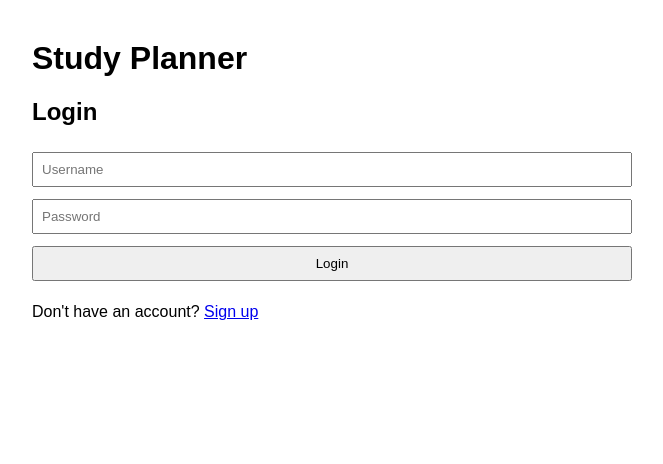
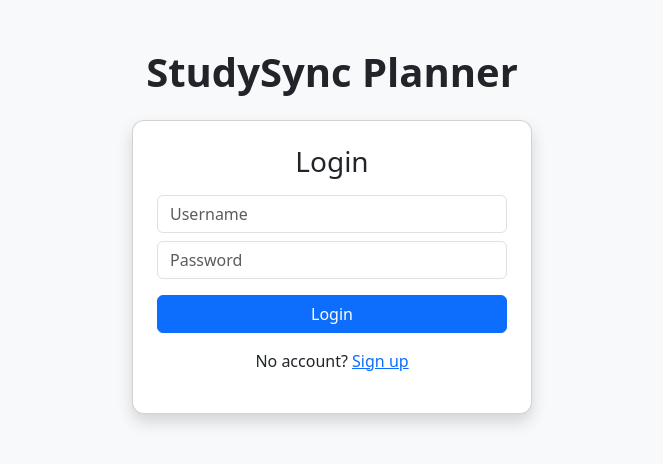
Before and after one commit to Jaycee161/12SOEN_MAJOR_PROJECT, a Flask app: page / in a window 1280 px wide. Shown: the top 464 px of the page, without its empty margins (308-971 px from the left). Run offline with Flask 3, Linux system fonts and the light colour scheme.

Commit message:
updated code

```diff
--- a/study_planner/app.py
+++ b/study_planner/app.py
@@ -2,15 +2,12 @@ from flask import Flask, render_template, request, jsonify
 
 app = Flask(__name__)
 
-# In-memory storage (for demo only)
 users = {}
 tasks = {}
-
 
 @app.route("/")
 def home():
     return render_template("index.html")
-
 
 @app.route("/signup", methods=["POST"])
 def signup():
@@ -28,7 +25,6 @@ def signup():
     tasks[user] = []
     return jsonify({"success": True})
 
-
 @app.route("/login", methods=["POST"])
 def login():
     data = request.get_json()
@@ -40,16 +36,12 @@ def login():
 
     return jsonify({"success": True})
 
-
 @app.route("/tasks/<username>", methods=["GET"])
 def get_tasks(username):
-    username = username.strip()
     return jsonify(tasks.get(username, []))
-
 
 @app.route("/tasks/<username>", methods=["POST"])
 def add_task(username):
-    username = username.strip()
     if username not in tasks:
         return jsonify({"success": False, "message": "User not found"}), 404
 
@@ -61,9 +53,11 @@ def add_task(username):
     if not subject or not task or not due:
         return jsonify({"success": False, "message": "Missing fields"}), 400
 
-    tasks[username].append({"subject": subject, "task": task, "due": due})
+    tasks[username].append({
+        "id": len(tasks[username]) + 1,
+        "subject": subject,
+        "task": task,
+        "due": due
+    })
+
     return jsonify({"success": True})
-
-
-if __name__ == "__main__":
-    app.run(debug=True)
--- a/study_planner/static/style.css
+++ b/study_planner/static/style.css
@@ -1,27 +1,16 @@
-body {
-    font-family: Arial, sans-serif;
-    max-width: 600px;
-    margin: 40px auto;
+.card {
+    border-radius: 12px;
 }
 
-.hidden {
-    display: none;
+.task-card {
+    border-left: 6px solid #0d6efd;
+    padding: 12px;
+    border-radius: 8px;
+    background: white;
+    margin-bottom: 10px;
 }
 
-input,
-button {
-    padding: 8px;
-    margin: 6px 0;
-    width: 100%;
-    box-sizing: border-box;
+.task-date {
+    font-size: 0.9rem;
+    color: #666;
 }
-
-#taskList div {
-    padding: 10px;
-    border: 1px solid #ddd;
-    margin-top: 8px;
-}
-
-button {
-    cursor: pointer;
-}
--- a/study_planner/templates/index.html
+++ b/study_planner/templates/index.html
@@ -3,47 +3,70 @@
 <head>
     <meta charset="UTF-8">
     <title>StudySync</title>
+
+    <link href="https://cdn.jsdelivr.net/npm/bootstrap@5.3.2/dist/css/bootstrap.min.css" rel="stylesheet">
     <link rel="stylesheet" href="{{ url_for('static', filename='style.css') }}">
 </head>
-<body>
 
-<h1>Study Planner</h1>
+<body class="bg-light">
 
-<!-- Login Section-->
-<div id="loginSection">
-    <h2>Login</h2>
-    <input id="loginUser" type="text" placeholder="Username">
-    <input id="loginPass" type="password" placeholder="Password">
-    <button id="loginBtn">Login</button>
+<div class="container py-5">
 
-    <p>Don't have an account? <a href="#" id="showSignupLink">Sign up</a></p>
+    <h1 class="text-center mb-4 fw-bold">StudySync Planner</h1>
+
+    <!-- LOGIN -->
+    <div id="loginSection" class="card shadow p-4 mx-auto" style="max-width: 400px;">
+        <h3 class="text-center mb-3">Login</h3>
+
+        <input id="loginUser" class="form-control mb-2" placeholder="Username">
+        <input id="loginPass" type="password" class="form-control mb-3" placeholder="Password">
+
+        <button id="loginBtn" class="btn btn-primary w-100">Login</button>
+
+        <p class="text-center mt-3">
+            No account? <a href="#" id="showSignupLink">Sign up</a>
+        </p>
+    </div>
+
+    <!-- SIGNUP -->
+    <div id="signupSection" class="card shadow p-4 mx-auto d-none" style="max-width: 400px;">
+        <h3 class="text-center mb-3">Create Account</h3>
+
+        <input id="signupUser" class="form-control mb-2" placeholder="Choose a username">
+        <input id="signupPass" type="password" class="form-control mb-3" placeholder="Choose a password">
+
+        <button id="signupBtn" class="btn btn-success w-100">Sign Up</button>
+
+        <p class="text-center mt-3">
+            Already have an account? <a href="#" id="showLoginLink">Login</a>
+        </p>
+    </div>
+
+    <!-- DASHBOARD -->
+    <div id="plannerSection" class="card shadow p-4 mx-auto d-none" style="max-width: 700px;">
+        <div class="d-flex justify-content-between align-items-center mb-3">
+            <h3>Welcome, <span id="currentUser"></span></h3>
+            <button id="logoutBtn" class="btn btn-outline-danger">Logout</button>
+        </div>
+
+        <h5>Add Task</h5>
+
+        <div class="row g-2 mb-3">
+            <div class="col-md-4"><input id="subject" class="form-control" placeholder="Subject"></div>
+            <div class="col-md-4"><input id="task" class="form-control" placeholder="Task"></div>
+            <div class="col-md-4"><input id="due" type="date" class="form-control"></div>
+        </div>
+
+        <button id="addTaskBtn" class="btn btn-primary w-100 mb-4">Add Task</button>
+
+        <h5>Your Tasks</h5>
+        <div id="taskList" class="mt-3"></div>
+    </div>
+
 </div>
 
-<!-- Signup Section-->
-<div id="signupSection" class="hidden">
-    <h2>Create Account</h2>
-    <input id="signupUser" type="text" placeholder="Choose a username">
-    <input id="signupPass" type="password" placeholder="Choose a password">
-    <button id="signupBtn">Sign Up</button>
+<script src="https://cdn.jsdelivr.net/npm/bootstrap@5.3.2/dist/js/bootstrap.bundle.min.js"></script>
+<script type="module" src="/static/app.js"></script>
 
-    <p>Already have an account? <a href="#" id="showLoginLink">Login</a></p>
-</div>
-
-<!--Planner Section-->
-<div id="plannerSection" class="hidden">
-    <h2>Welcome, <span id="currentUser"></span></h2>
-    <button id="logoutBtn">Logout</button>
-
-    <h3>Add Task</h3>
-    <input id="subject" type="text" placeholder="Subject">
-    <input id="task" type="text" placeholder="Task">
-    <input id="due" type="date">
-    <button id="addTaskBtn">Add Task</button>
-
-    <h3>Your Tasks</h3>
-    <div id="taskList"></div>
-</div>
-
-<script src="{{ url_for('static', filename='app.js') }}"></script>
 </body>
 </html>
```
Also changed, not shown: study_planner/static/app.js (+77 -139 lines).
